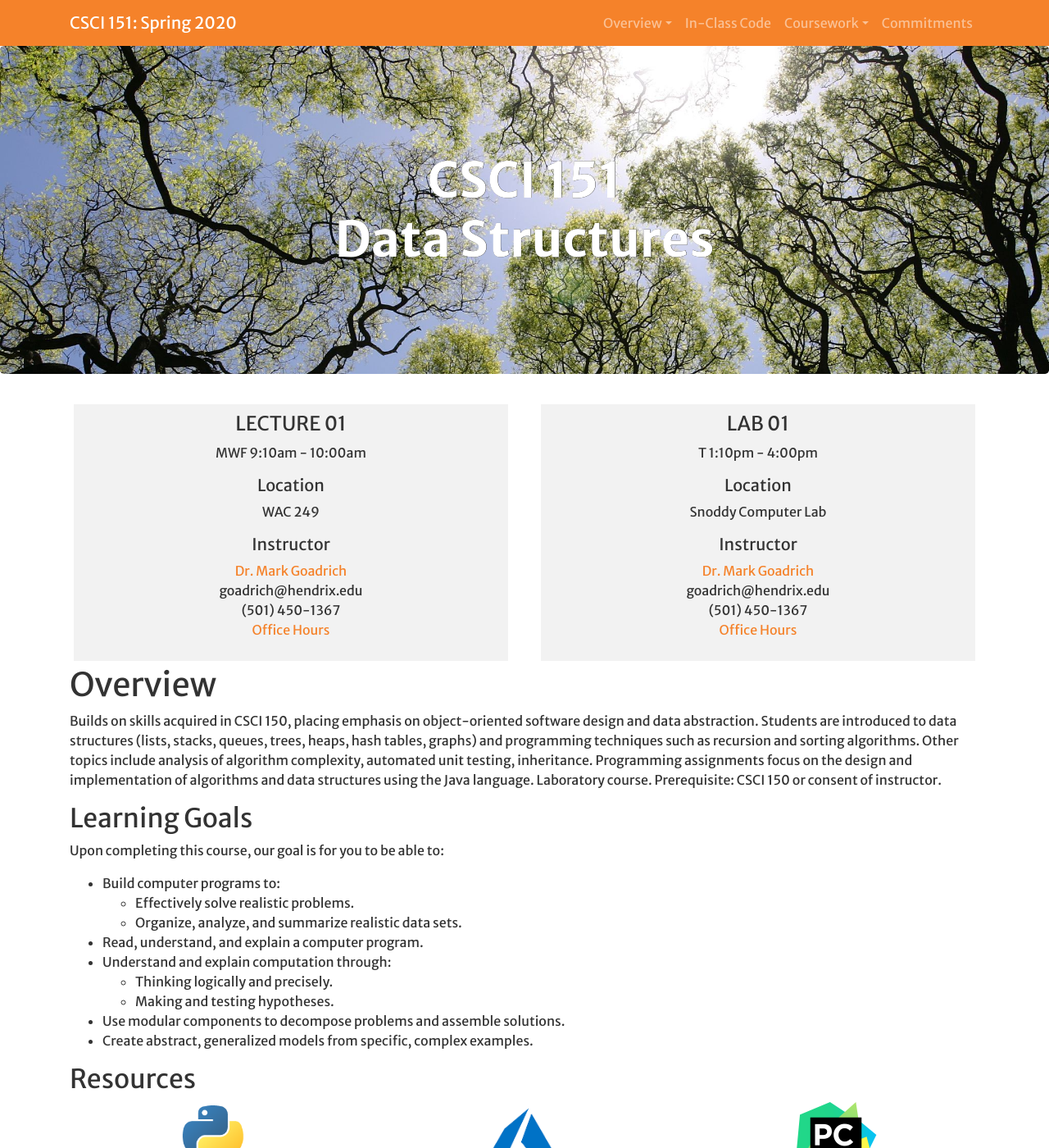
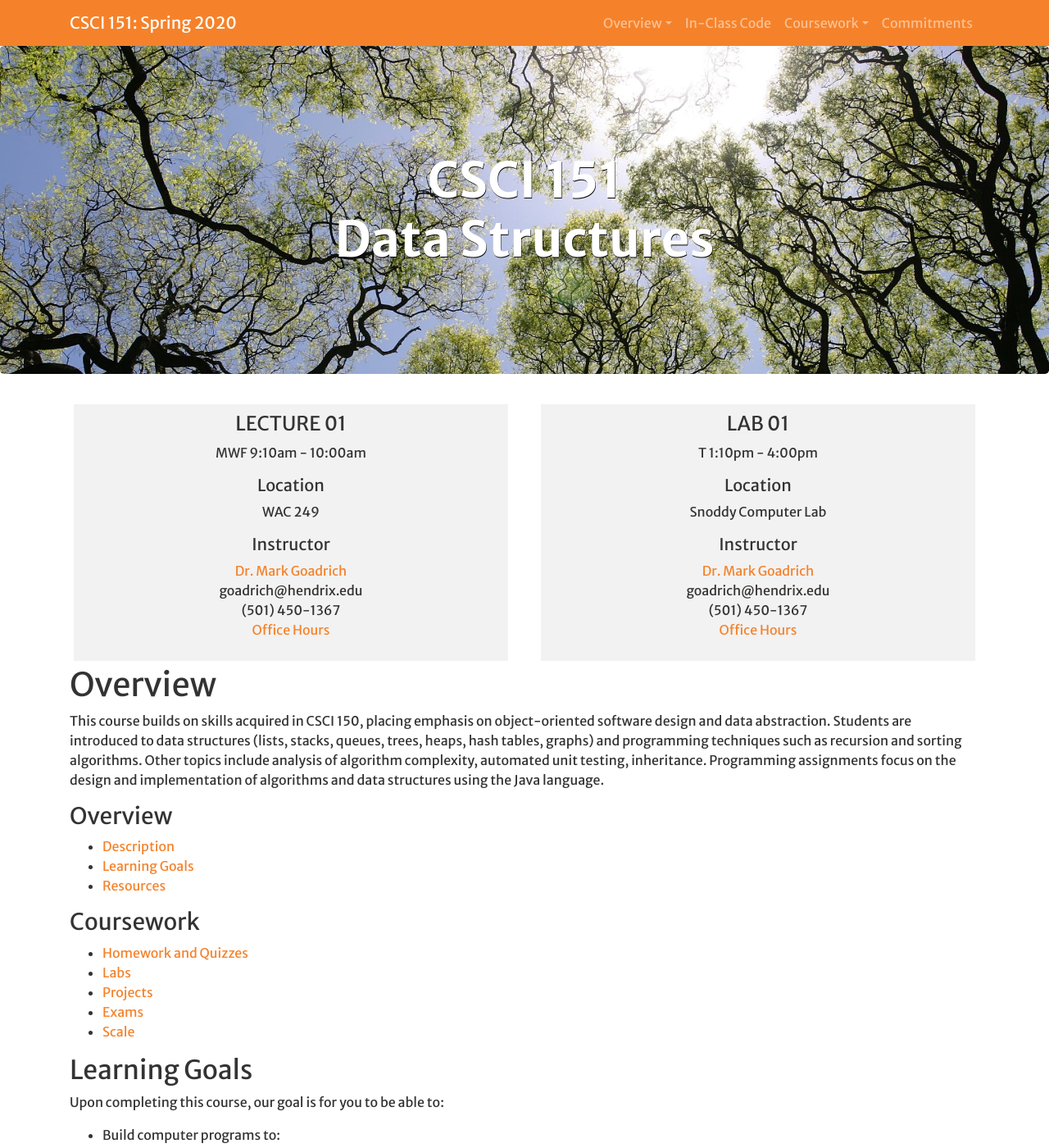
Before and after one commit to Hendrix-CS/csci151, a Jekyll site: the page built from index.md, in a window 1280 px wide and 1400 px high. Shown: the whole window at 82% size. Built offline with Jekyll 4.4.1, drawn with Linux system fonts in a browser that asks for light colours; a script that is not in the unit is left out; our own code applies the rules of GitHub Pages for plain Markdown files; some of the changed text lies outside the part shown.

Commit message:
Adding more shadow

```diff
--- a/_config.yml
+++ b/_config.yml
@@ -14,20 +14,45 @@
 # You can create any custom variable you would like, and they will be accessible
 # in the templates via {{ site.myvariable }}.
 description: >- # this means to ignore newlines until "baseurl:"
-  Builds on skills acquired in CSCI 150, placing emphasis on object-oriented
+  This course builds on skills acquired in CSCI 150, placing emphasis on object-oriented
   software design and data abstraction. Students are introduced to data
   structures (lists, stacks, queues, trees, heaps, hash tables, graphs) and
   programming techniques such as recursion and sorting algorithms. Other topics
   include analysis of algorithm complexity, automated unit testing, inheritance.
   Programming assignments focus on the design and implementation of algorithms
-  and data structures using the Java language. Laboratory course. Prerequisite:
-  CSCI 150 or consent of instructor.
+  and data structures using the Java language.
 baseurl: "/csci151" # the subpath of your site, e.g. /blog
 url: "" # the base hostname & protocol for your site, e.g. http://example.com
 
 number: CSCI 151
 title: Data Structures
 semester: Spring 2020
+
+navigation:
+  - title: Overview
+    subfolderitems:
+      - page: Description
+        url: '#description'
+      - page: Learning Goals
+        url: '#goals'
+      - page: Resources
+        url: '#resources'
+  - page: In-Class Code
+    url: '#inclasscode'
+  - title: Coursework
+    subfolderitems:
+      - page: Homework and Quizzes
+        url: '#hwqz'
+      - page: Labs
+        url: '#labs'
+      - page: Projects
+        url: '#projects'
+      - page: Exams
+        url: '#exams'
+      - page: Scale
+        url: '#scale'
+  - page: Commitments
+    url: '#commitments'
 
 instructors:
   - id: yorgey
@@ -53,31 +78,24 @@ offerings:
     time: T 1:10pm - 4:00pm
     instructor: goadrich
 
-
 resources:
-  - name: Python 3
+  - name: Java
     image: assets/images/pythonlogo.png
     url: http://python.org
-  - name: Azure Notebooks
+  - name: IntelliJ
     image: assets/images/azure.png
     url: https://notebooks.azure.com/
-  - name: Pycharm
+  - name: JavaFX
     image: assets/images/pycharmlogo.png
     url: https://www.jetbrains.com/pycharm/
 
 extra-resources:
-  - name: "How to Think Like a Computer Scientist: Interactive Edition"
+  - name: Java4Python
     image: assets/images/runestone_logo.png
-    url: https://runestone.academy/runestone/books/published/thinkcspy/index.html
-  - name: Python Tutor
-    image: assets/images/python_tutor.png
-    url: http://pythontutor.com/
-  - name: CodingBat Python
+    url: https://runestone.academy/runestone/books/published/java4python/index.html
+  - name: CodingBat Java
     image: assets/images/codingbat.jpg
-    url: https://codingbat.com/python
-  - name: CheckiO Python Practice
-    image: assets/images/checkio_logo_small.png
-    url: https://py.checkio.org/
+    url: https://codingbat.com/
 
 # Build settings
 markdown: kramdown
--- a/assets/css/csci150.css
+++ b/assets/css/csci150.css
@@ -31,7 +31,7 @@ body {
   background-size: cover;
   color: #ffffff;
   height: 400px;
-  text-shadow: 0.25px 0.25px 0.25px #000000;
+  text-shadow: 0.5px 0.5px 0.5px #000000;
 }
 
 
--- a/index.md
+++ b/index.md
@@ -8,6 +8,22 @@ layout: course-multi
 # <a name="description">Overview</a>
 
 {{ site.description }}
+
+<div>
+{% if site.navigation[0] %}
+  {% for item in site.navigation %}
+    <h3>{{ item.title }}</h3>
+      {% if item.subfolderitems[0] %}
+        <ul>
+          {% for entry in item.subfolderitems %}
+              <li><a href="{{ entry.url }}">{{ entry.page }}</a>
+              </li>
+          {% endfor %}
+        </ul>
+      {% endif %}
+    {% endfor %}
+{% endif %}
+</div>
 
 ## <a name="goals">Learning Goals</a>
 
```
